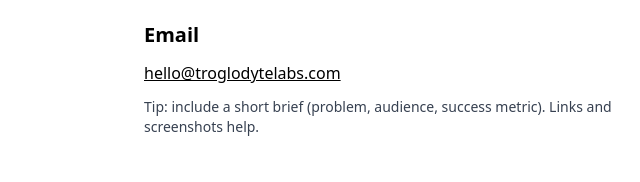
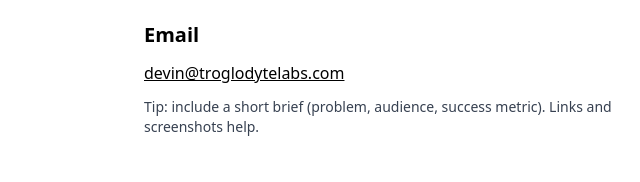
Before and after one commit to troglodytelabs/troglodytelabs.github.io, a plain HTML site: page assets/contact.html in a window 1280 px wide. Shown: the part 196-378 px from the top of the page, 0-640 px from the left. Drawn offline with nearby package versions, Linux system fonts and the light colour scheme.

Commit message:
Update contact.html

```diff
--- a/assets/contact.html
+++ b/assets/contact.html
@@ -19,7 +19,9 @@
             <div
                 class="max-w-5xl mx-auto px-4 py-4 flex justify-between items-center"
             >
-                <a href="../index.html" class="text-xl font-bold hover:underline"
+                <a
+                    href="../index.html"
+                    class="text-xl font-bold hover:underline"
                     >Troglodyte Labs</a
                 >
                 <nav class="space-x-4 text-sm">
@@ -45,8 +47,8 @@
                     <p class="mb-3">
                         <a
                             class="underline"
-                            href="mailto:hello@troglodytelabs.com"
-                            >hello@troglodytelabs.com</a
+                            href="mailto:devin@troglodytelabs.com"
+                            >devin@troglodytelabs.com</a
                         >
                     </p>
                     <p class="text-sm text-gray-700">
```
